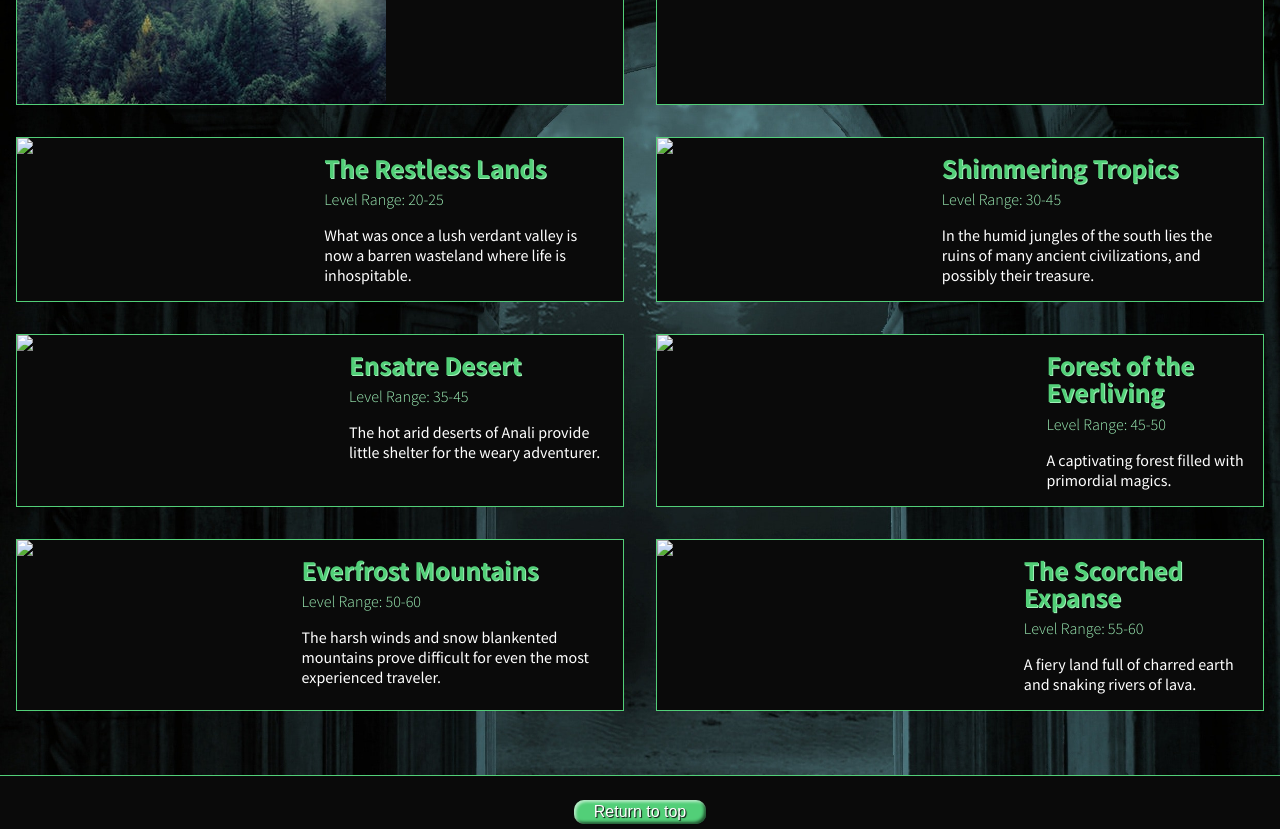
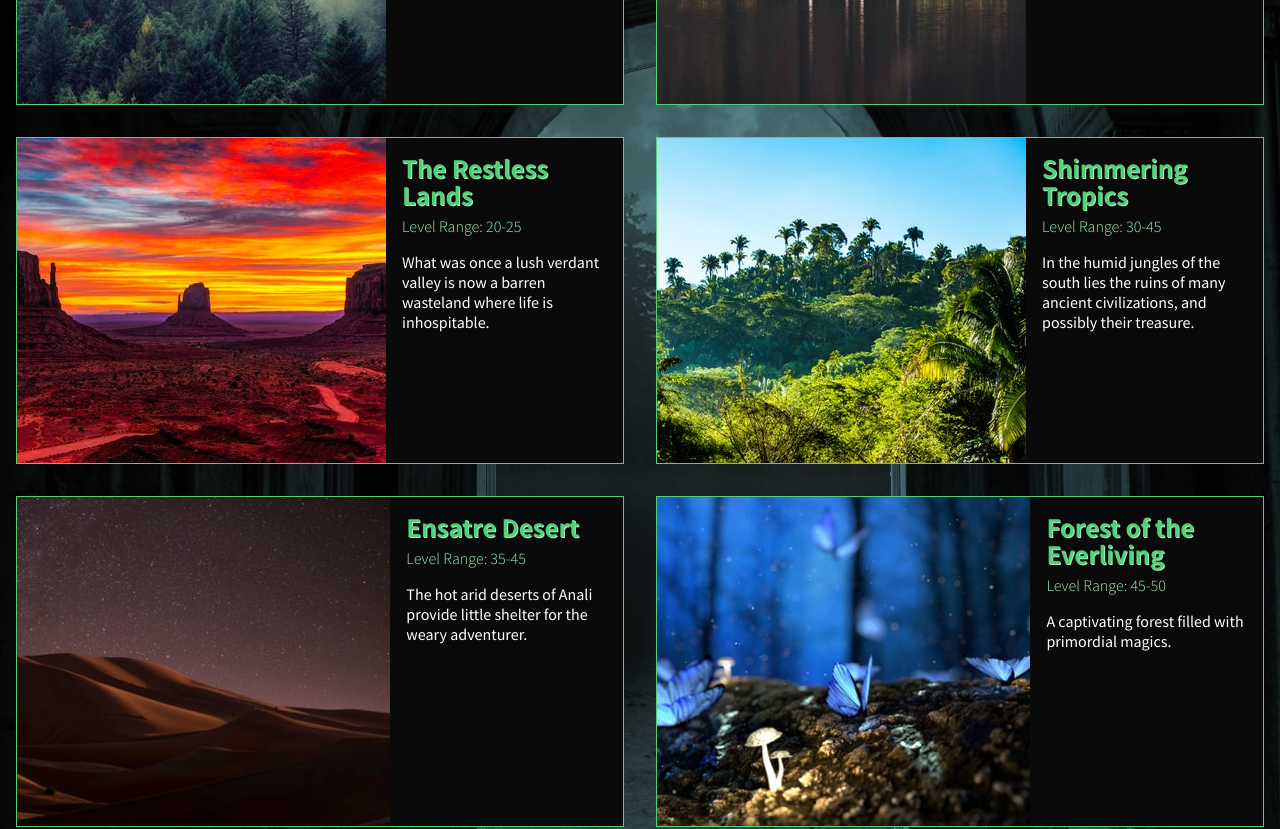
Before and after one commit to Panopticon772/near-dark, a plain HTML site: page docs/index.html in a window 1280 px wide. Shown: the part 520-1349 px from the top of the page. Drawn offline with Linux system fonts and the light colour scheme; the site is published under a folder, as on GitHub Pages, so addresses that start at the root find nothing.

Commit message:
Assets fix.

```diff
--- a/docs/index.html
+++ b/docs/index.html
@@ -51,7 +51,7 @@
                 </div>
             </div>
             <div class="class">
-                <img src="/assets/images/swamp--icon.jpg" class="responsive-img">
+                <img src="assets/images/swamp--icon.jpg" class="responsive-img">
                 <div class="class--info">
                     <div class="class--info-name">
                         <h2>Swamp of the Crown</h2>
@@ -64,7 +64,7 @@
 
         <div class="flex-container">
             <div class="class">
-                <img src="/assets/images/badlands--icon.jpeg" class="responsive-img">
+                <img src="assets/images/badlands--icon.jpeg" class="responsive-img">
                 <div class="class--info">
                     <div class="class--info-name">
                         <h2>The Restless Lands</h2>
@@ -75,7 +75,7 @@
             </div>
 
             <div class="class">
-                <img src="/assets/images/jungle--icon.jpeg" class="responsive-img">
+                <img src="assets/images/jungle--icon.jpeg" class="responsive-img">
                 <div class="class--info">
                     <div class="class--info-name">
                         <h2>Shimmering Tropics</h2>
@@ -88,7 +88,7 @@
 
         <div class="flex-container">
             <div class="class">
-                <img src="/assets/images/dunes--icon.jpeg" class="responsive-img">
+                <img src="assets/images/dunes--icon.jpeg" class="responsive-img">
                 <div class="class--info">
                     <div class="class--info-name">
                         <h2>Ensatre Desert</h2>
@@ -99,7 +99,7 @@
             </div>
 
             <div class="class">
-                <img src="/assets/images/magic-forest--icon.jpeg" class="responsive-img">
+                <img src="assets/images/magic-forest--icon.jpeg" class="responsive-img">
                 <div class="class--info">
                     <div class="class--info-name">
                         <h2>Forest of the Everliving</h2>
@@ -112,7 +112,7 @@
 
         <div class="flex-container">
             <div class="class">
-                <img src="/assets/images/mtns--icon.jpeg" class="responsive-img">
+                <img src="assets/images/mtns--icon.jpeg" class="responsive-img">
                 <div class="class--info">
                     <div class="class--info-name">
                         <h2>Everfrost Mountains</h2>
@@ -123,7 +123,7 @@
             </div>
 
             <div class="class">
-                <img src="/assets/images/lava--icon.jpeg" class="responsive-img">
+                <img src="assets/images/lava--icon.jpeg" class="responsive-img">
                 <div class="class--info">
                     <div class="class--info-name">
                         <h2>The Scorched Expanse</h2>
```
